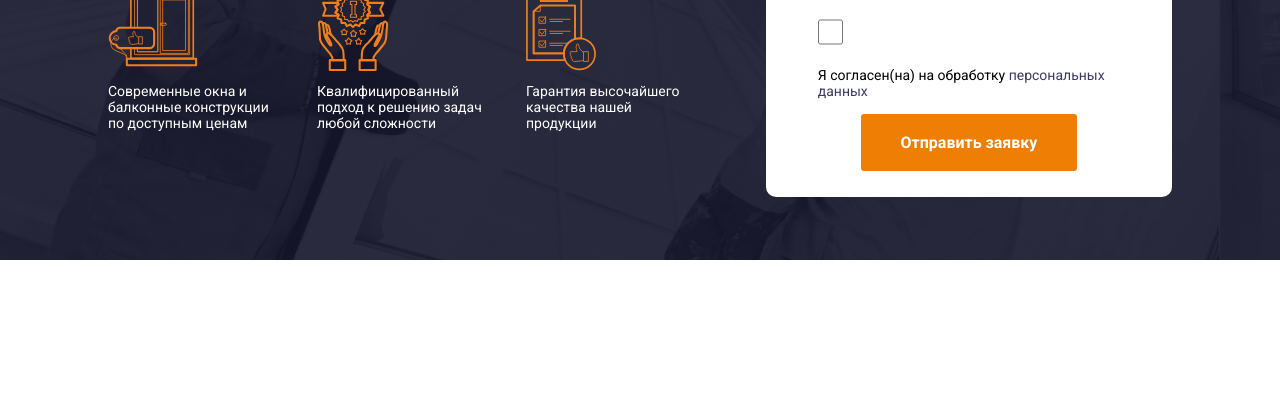
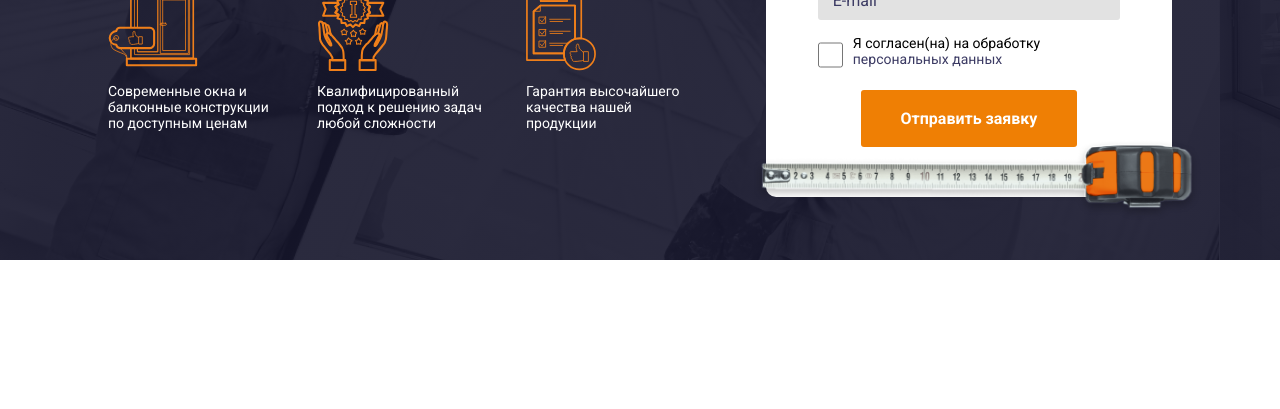
Before and after one commit to FlagellumDe1/---, a plain HTML site: page index.html in a window 1280 px wide. Shown: the part 391-800 px from the top of the page. Drawn offline with Linux system fonts and the light colour scheme.

Commit message:
Дизайн формы в секции hero

```diff
--- a/css/_globals.scss
+++ b/css/_globals.scss
@@ -41,3 +41,6 @@ h1, h2, h3, h4, h5, h6{
 .text-accent{
     color: var(--color-accent);
 }
+label{
+    cursor: default;
+}
--- a/css/blocks/_order-form.scss
+++ b/css/blocks/_order-form.scss
@@ -23,6 +23,7 @@
     &_small{
         width: 406px;
         height: 428px;
+        position: relative;
     }
 
     &_measuring{
@@ -126,6 +127,25 @@
         }
     }
 
+    &__decoration{
+        position: absolute;
+        width: 149%;
+        max-width: none;
+        bottom: -56px;
+        left: -86px;
+
+        @include tablet {
+            display: none;
+        }
+    }
+
+         &__checkbox-wrapper {
+            display: flex;
+            justify-content: space-between;
+            column-gap: 10px;
+         }
+
+
     &_white{
         color: black;
         background-color: white;
--- a/index.html
+++ b/index.html
@@ -67,14 +67,17 @@
                             <input type="text" id="clientName" class="order-form__input" placeholder="Ваше имя">
                             <input type="tel" id="clientTel" class="order-form__input" placeholder="Номер телефона">
                             <input type="email" id="clientEmail" class="order-form__input" placeholder="E-mail">
+                            <div class="order-form__checkbox-wrapper">
                                 <input type="checkbox" name="personal-info-agreement" id="personalInfo" class="order-form__input_checkbox">
                                 <label for="personal-info-agreement">
                                     Я согласен(на) на обработку
                                     <a href="#" class="personal-info-link personal-info-link_violet">персональных данных</a>
                                 </label>
+                            </div>
                             <button type="submit" class="order-form__send order-form__send_accent button">Отправить заявку</button>
                         </form>
                     </div>
+                    <img src="./media/icons/линейка.png" alt="" class="order-form__decoration">
                 </div>
             </div>
         </section>
@@ -108,11 +111,13 @@
             <input type="text" id="clientName" class="order-form__input" placeholder="Ваше имя">
             <input type="tel" id="clientTel" class="order-form__input" placeholder="Номер телефона">
             <input type="email" id="clientEmail" class="order-form__input" placeholder="E-mail">
+            <div class="order-form__checkbox-wrapper">
                 <input type="checkbox" name="personal-info-agreement" id="personalInfo" class="order-form__input_checkbox">
                 <label for="personal-info-agreement">
                     Я согласен(на) на обработку
                     <a href="#" class="personal-info-link personal-info-link_violet">персональных данных</a>
                 </label>
+            </div>
             <button type="submit" class="order-form__send order-form__send_accent button">Отправить заявку</button>
         </form>
     </dialog>
@@ -124,11 +129,13 @@
             <input type="text" id="clientName" class="order-form__input" placeholder="Ваше имя">
             <input type="tel" id="clientTel" class="order-form__input" placeholder="Номер телефона">
             <input type="email" id="clientEmail" class="order-form__input" placeholder="E-mail">
+            <div class="order-form__checkbox-wrapper">
                 <input type="checkbox" name="personal-info-agreement" id="personalInfo" class="order-form__input_checkbox">
                 <label for="personal-info-agreement">
                     Я согласен(на) на обработку
                     <a href="#" class="personal-info-link personal-info-link_accent">персональных данных</a>
                 </label>
+            </div>
             <button type="submit" class="order-form__send order-form__send_violet button">Отправить заявку</button>
         </form>
     </dialog>
```
Also changed, not shown: css/styles.css, media/icons/линейка.png (added), media/icons/линейка.svg (added), 1 other file. Lines whose indentation alone changed are shown as unchanged.
